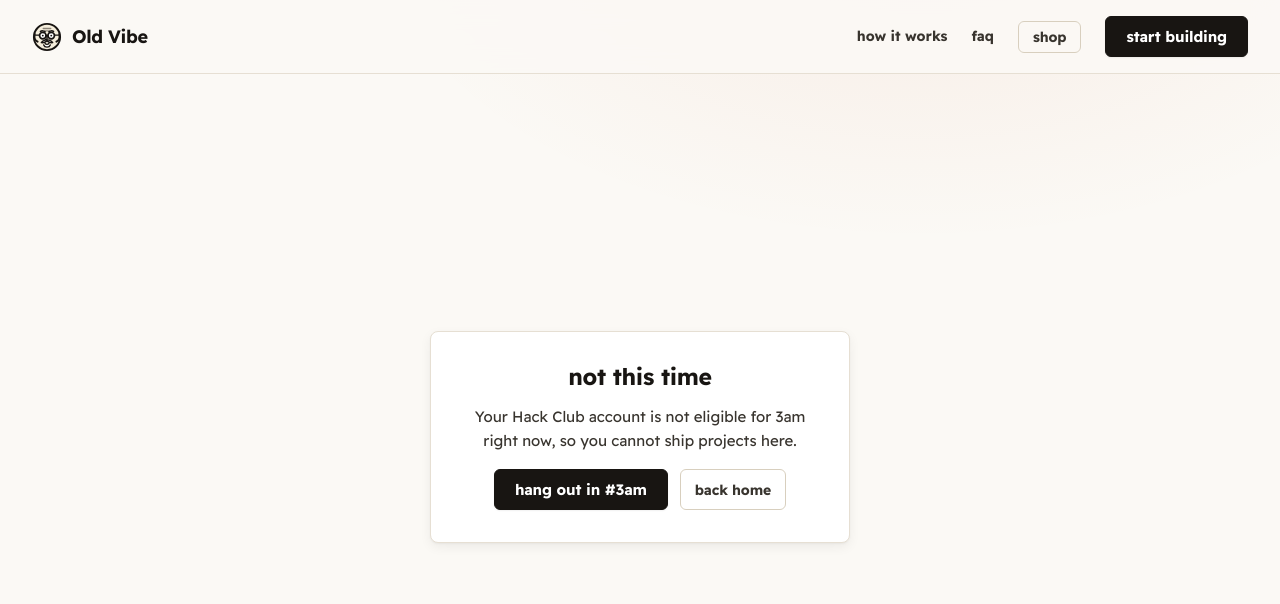
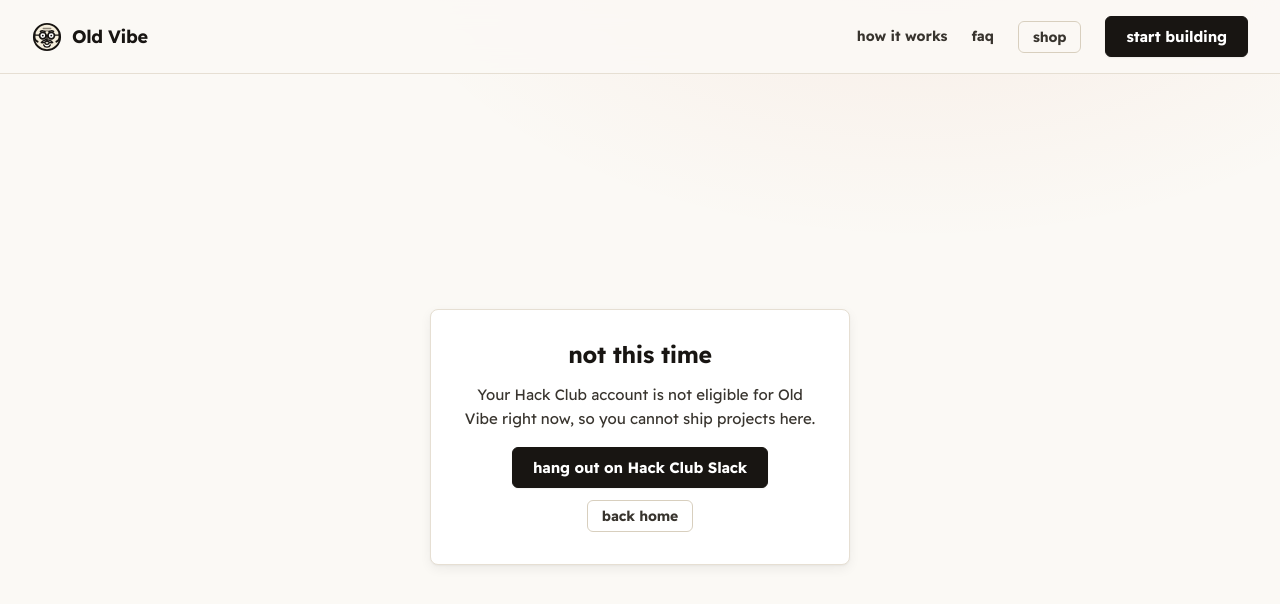
Before and after one commit to cyberworrier8088/Old-Vibe, a Next.js app in the folder old-vibe/: page /ineligible in a window 1280 px wide. Shown: the top 604 px of the page. Built offline with nearby package versions, Linux system fonts and the light colour scheme.

Commit message:
chore: rename 3am to Old Vibe in copy, README and internals

```diff
--- a/old-vibe/app/(app)/dash/connect/page.tsx
+++ b/old-vibe/app/(app)/dash/connect/page.tsx
@@ -22,7 +22,7 @@
   denied: { tone: "warn", text: "You said no on Hackatime's screen, so nothing was connected." },
   failed: {
     tone: "bad",
-    text: "That did not work. Try again, and tell us in #3am if it keeps failing.",
+    text: "That did not work. Try again, and tell us in Slack if it keeps failing.",
   },
 };
 
--- a/old-vibe/app/goodbye/page.tsx
+++ b/old-vibe/app/goodbye/page.tsx
@@ -8,7 +8,7 @@
 export default function GoodbyePage() {
   return (
     <Notice
-      title="see you at 3am"
+      title="see you around"
       actions={<ButtonLink href="/api/auth/login">sign back in</ButtonLink>}
     >
       You are signed out. Your projects are safe, they will be here when you come back.
--- a/old-vibe/app/ineligible/page.tsx
+++ b/old-vibe/app/ineligible/page.tsx
@@ -5,16 +5,16 @@
 
 export const metadata: Metadata = { title: "not this time" };
 
-const SLACK = "https://hackclub.slack.com/app_redirect?channel=3am";
+const SLACK = "https://hackclub.slack.com/app_redirect?channel=hack-club";
 
 const COPY: Record<string, string> = {
-  age: "3am is for people aged 13 to 18, and Hack Club has you outside that. Nothing you can do about that one, sorry.",
+  age: "Old Vibe is for people aged 13 to 18, and Hack Club has you outside that. Nothing you can do about that one, sorry.",
   review:
     "Hack Club could not verify your account, so you cannot ship here for now. If you think that is wrong, they are the ones who can look at it again.",
 };
 
 const FALLBACK =
-  "Your Hack Club account is not eligible for 3am right now, so you cannot ship projects here.";
+  "Your Hack Club account is not eligible for Old Vibe right now, so you cannot ship projects here.";
 
 export default async function IneligiblePage({
   searchParams,
@@ -28,7 +28,7 @@
       title="not this time"
       actions={
         <>
-          <ButtonLink href={SLACK}>hang out in #3am</ButtonLink>
+          <ButtonLink href={SLACK}>hang out on Hack Club Slack</ButtonLink>
           <ButtonLink href="/" variant="quiet">
             back home
           </ButtonLink>
--- a/old-vibe/app/opengraph-image.tsx
+++ b/old-vibe/app/opengraph-image.tsx
@@ -3,7 +3,7 @@
 
 import { ImageResponse } from "next/og";
 
-export const alt = "3am, a Hack Club YSWS";
+export const alt = "Old Vibe, a Hack Club YSWS";
 export const size = { width: 1200, height: 630 };
 export const contentType = "image/png";
 
@@ -28,7 +28,7 @@
       }}
     >
       <div style={{ display: "flex", fontFamily: "Augie", fontSize: 210, color: "#f7e9a8" }}>
-        3am
+        Old Vibe
       </div>
       <div
         style={{
@@ -39,7 +39,7 @@
           marginTop: 12,
         }}
       >
-        build something dark before the sun comes up
+        build something by hand, ship it, earn paper
       </div>
       <div
         style={{
--- a/old-vibe/lib/db/index.ts
+++ b/old-vibe/lib/db/index.ts
@@ -7,7 +7,7 @@
 type Database = ReturnType<typeof create>;
 
 declare global {
-  var __3amDb: Database | undefined;
+  var __oldVibeDb: Database | undefined;
 }
 
 function create() {
@@ -18,5 +18,5 @@
 }
 
 export function getDb(): Database {
-  return (globalThis.__3amDb ??= create());
+  return (globalThis.__oldVibeDb ??= create());
 }
--- a/old-vibe/lib/ysws/fields.ts
+++ b/old-vibe/lib/ysws/fields.ts
@@ -60,7 +60,7 @@
         : [],
     ),
     section("ADDITIONAL JUSTIFICATION", [
-      `Reviewed in 3AM and approved for ${grantHours(row)}h${reviewed}.`,
+      `Reviewed in Old Vibe and approved for ${grantHours(row)}h${reviewed}.`,
       row.repoUrl ? `Commit history: ${commitsUrl(row.repoUrl)}` : null,
     ]),
   ]
```
Also changed, not shown: 1 other file (tests, documents, lock files or other folders).
